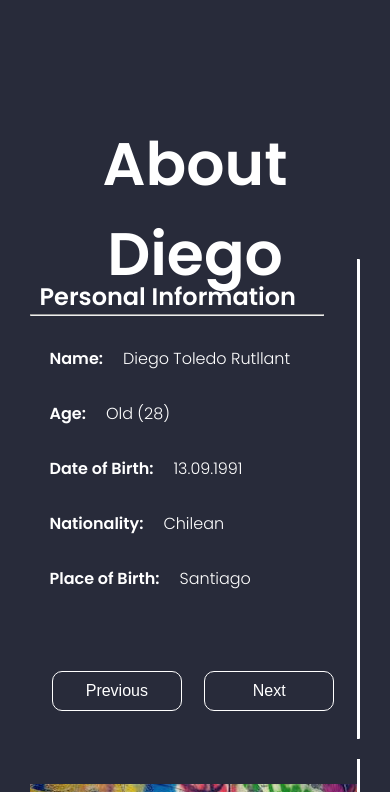
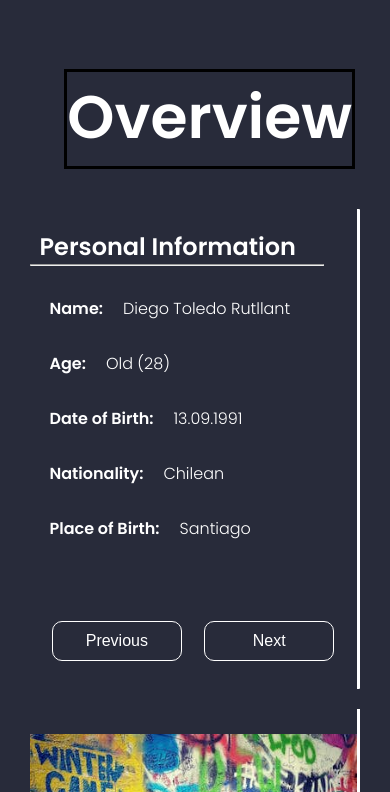
Before and after one commit to diegotoledor/diegoToledoWeb, a plain HTML site: page index.html in a window 390 px wide. Shown: the part 912-1704 px from the top of the page. Drawn offline with nearby package versions, Linux system fonts and the light colour scheme.

Commit message:
section title margin fix

```diff
--- a/index.html
+++ b/index.html
@@ -43,7 +43,7 @@
         <section id="about">
 
             <div class="section-title-container">
-                <h1 class="section-title about-title">About Diego</h1>
+                <h1 class="section-title about-title">Overview</h1>
             </div>
 
             <div class="parent-about">
--- a/static/styles/style.css
+++ b/static/styles/style.css
@@ -257,7 +257,7 @@ section#about{
 .section-title-container{
     width: 67%;
     height: 100px;
-    margin-top: 80px;
+    margin-top: 30px;
     display: flex;
     justify-content:flex-start;
     /* border: solid black; */
@@ -265,13 +265,13 @@ section#about{
 
 .section-title{
     position: relative;
-    /* border: solid black; */
+    border: solid black;
     font-size: 60px;
 }
 
 @media screen and (max-width:1024px){
     .section-title-container{
-        width: 78%;
+        width:78%%;
     }
 }
 
```
